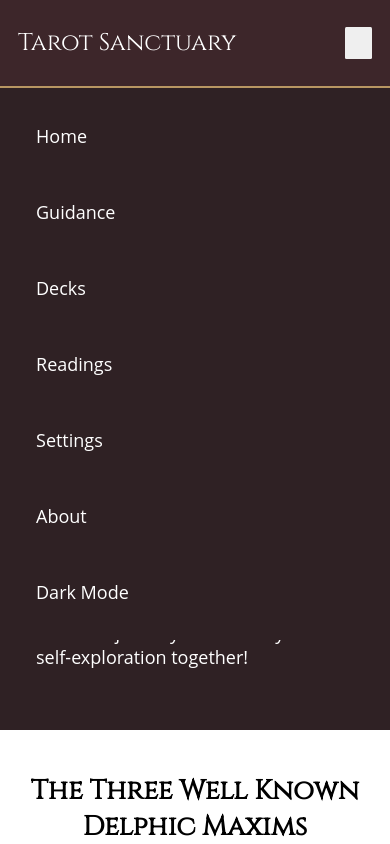
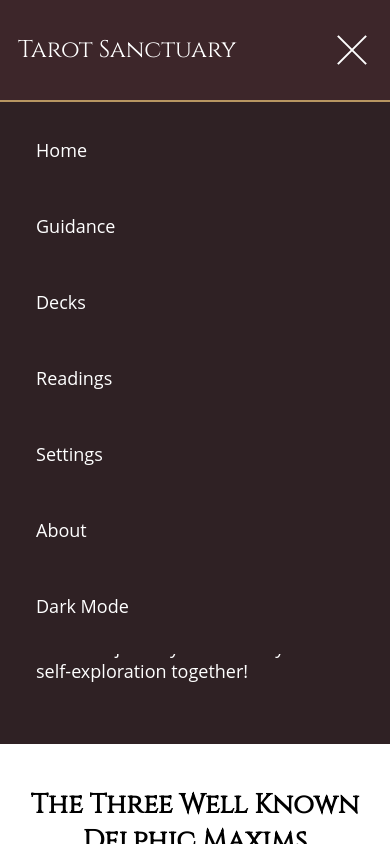
Before and after one commit to timabloom/tarot-sanctuary, a SvelteKit app: page / in a window 390 px wide. Both pictures are taken after a click on the button 358 px from the left and 43 px from the top of the page. Shown: the top 844 px of the page. Built offline with nearby package versions, Linux system fonts and the light colour scheme.

Commit message:
hamburger menu icon done

```diff
--- a/src/components/HamburgerMenu.svelte
+++ b/src/components/HamburgerMenu.svelte
@@ -1,6 +1,6 @@
 <script lang="ts">
 	import { onMount } from "svelte";
-	import { writable } from "svelte/store";
+	import { get, writable } from "svelte/store";
 	import { initializeDarkMode, toggleDarkMode, darkModeStore } from "../stores/darkModeStore.js";
 
 	onMount(() => {
@@ -42,6 +42,16 @@
 			menuOpen = false;
 		}
 	}
+
+	let bar1T = false;
+	let bar2T = false;
+	let bar3T = false;
+
+	function barTransform() {
+		bar1T = !bar1T;
+		bar2T = !bar2T;
+		bar3T = !bar3T;
+	}
 </script>
 
 <div class="nav-top" style="padding-top: {$menuPadding}em; padding-bottom: {$menuPadding}em;">
@@ -49,11 +59,21 @@
 		<a id="nav-logo" class="nav-menu-buttons" href="/">Tarot Sanctuary</a>
 	</div>
 
-	<button class="nav-menu-toggle" on:click={toggleMenu} on:keypress={handleKeyPress} />
+	<button
+		class="hamburger-menu-toggle"
+		on:click={barTransform}
+		on:click={toggleMenu}
+		on:keypress={handleKeyPress}
+	>
+		<div class="bar1" class:bar1T />
+		<div class="bar2" class:bar2T />
+		<div class="bar3" class:bar3T />
+	</button>
 </div>
 <!-- svelte-ignore a11y-click-events-have-key-events -->
 <nav
 	class="nav-menu-items"
+	on:click={barTransform}
 	on:click={closeModalClick}
 	style="display: {menuOpen ? 'block' : 'none'}"
 >
@@ -123,6 +143,7 @@
 	.nav-top {
 		display: flex;
 		justify-content: space-between;
+		align-items: center;
 		padding-left: 1em;
 		padding-right: 1em;
 	}
@@ -138,15 +159,34 @@
 	.nav-menu-buttons:hover {
 		color: var(--secondary-accent-color);
 	}
-	.nav-menu-toggle {
-		padding: 1em;
+
+	.hamburger-menu-toggle {
+		border: none;
+		margin: 0;
+		padding: 0;
+		background: none;
 		cursor: pointer;
-		border: none;
-		border-radius: 5%;
 	}
-	.nav-menu-toggle:hover {
-		background: var(--secondary-accent-color);
+	.bar1,
+	.bar2,
+	.bar3 {
+		width: 40px;
+		height: 2px;
+		background-color: #ffffff;
+		margin: 10px 0;
+		transition: 0.4s;
 	}
+	.bar1T {
+		transform: translateY(12px) rotate(-45deg);
+	}
+	.bar2T {
+		transform: scaleX(0);
+		opacity: 0;
+	}
+	.bar3T {
+		transform: translateY(-12px) rotate(45deg);
+	}
+
 	.nav-menu-items {
 		display: flex;
 		flex-direction: column;
```
